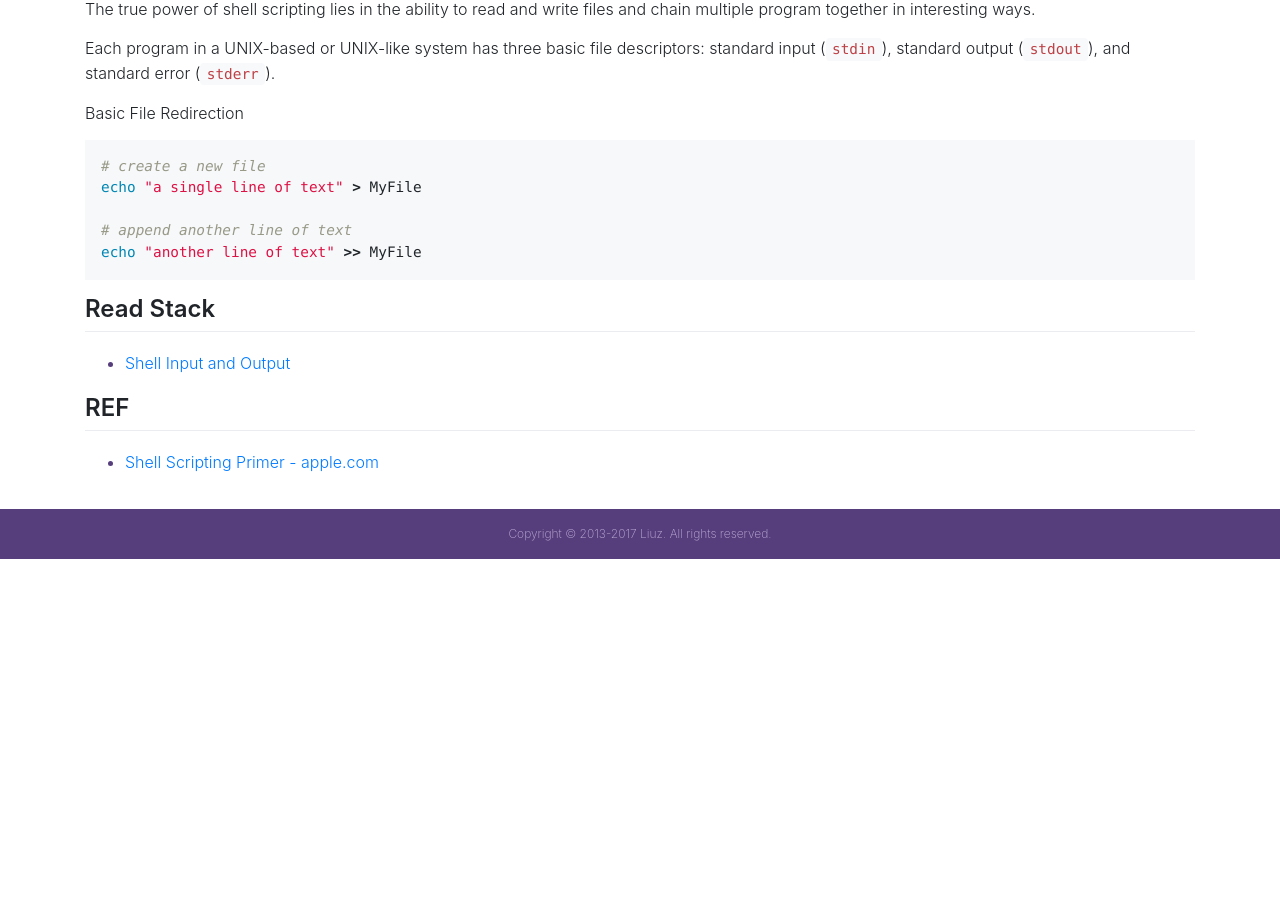
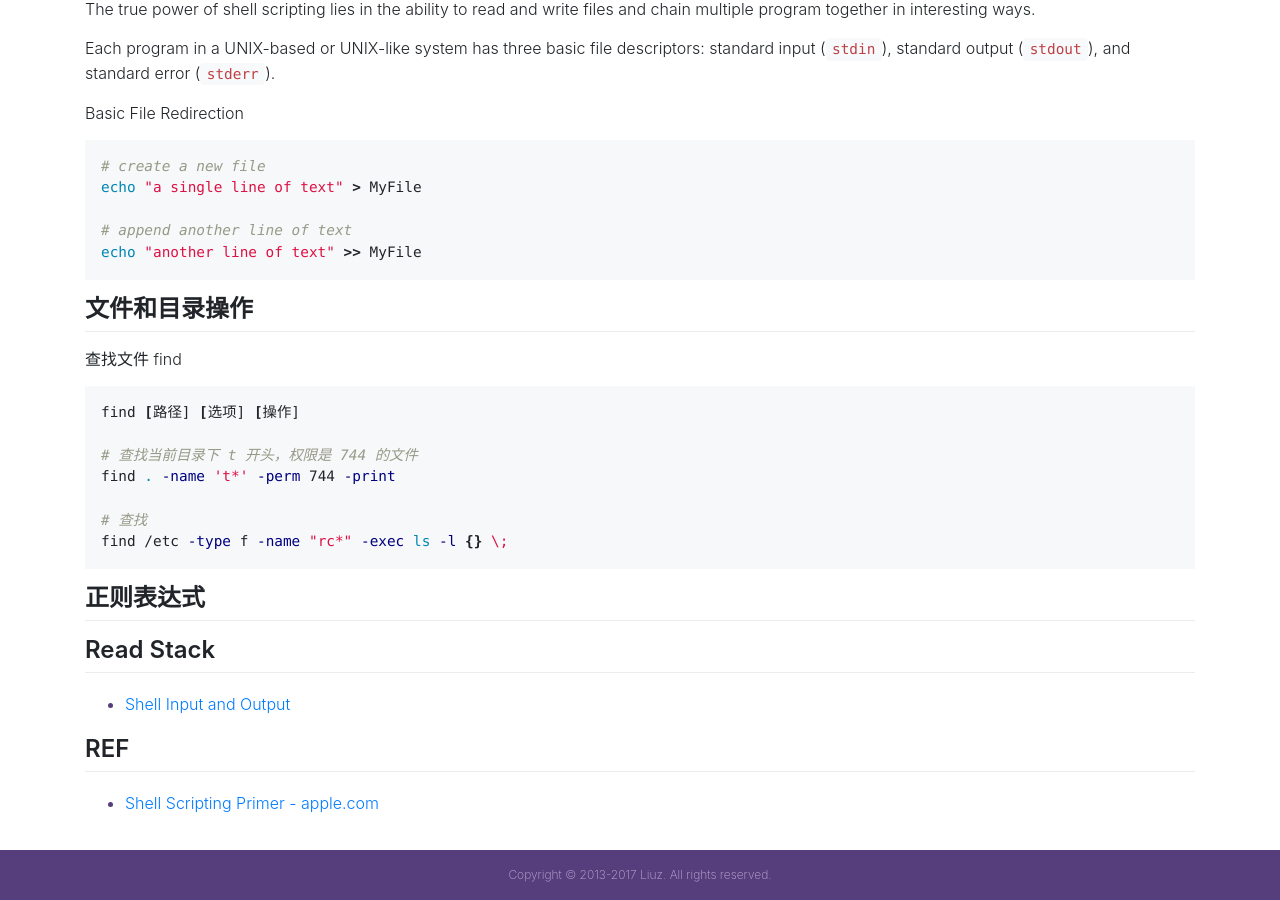
Before and after one commit to liuzhuan/liuzhuan.github.io, a Jekyll site: the page built from _posts/2017-12-19-shell-primer.md, in a window 1280 px wide and 900 px high, scrolled down 4004 px. Built offline with Jekyll 4.4.1, drawn with Linux system fonts in a browser that asks for light colours; nearby versions of some CDN libraries; before the commit the page ends 4563 px from its top, so only the background shows below that.

Commit message:
updating shell primer content

````diff
--- a/_posts/2017-12-19-shell-primer.md
+++ b/_posts/2017-12-19-shell-primer.md
@@ -210,6 +210,22 @@ echo "a single line of text" > MyFile
 echo "another line of text" >> MyFile
 ```
 
+## 文件和目录操作
+
+查找文件 find
+
+```sh
+find [路径] [选项] [操作]
+
+# 查找当前目录下 t 开头，权限是 744 的文件
+find . -name 't*' -perm 744 -print
+
+# 查找
+find /etc -type f -name "rc*" -exec ls -l {} \;
+```
+
+## 正则表达式
+
 ## Read Stack
 
 - [Shell Input and Output][io]
````
